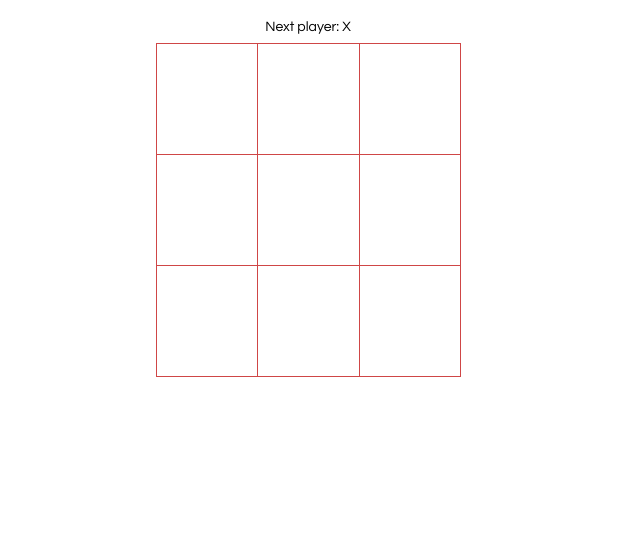
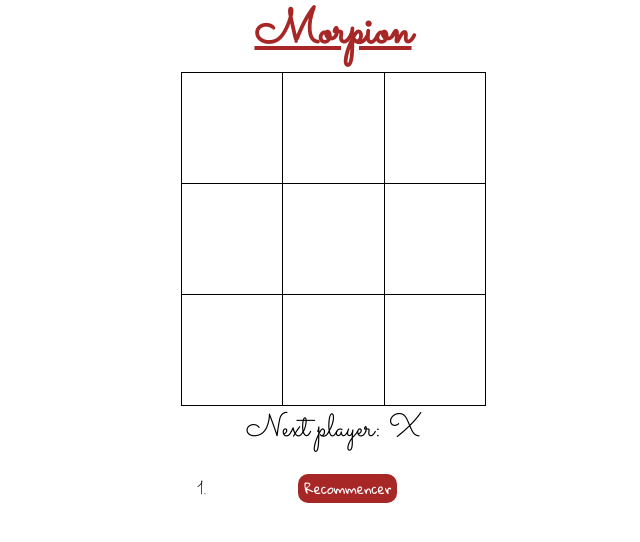
Before and after one commit to Smek-one/TicTacToe, a React app: page / in a window 1280 px wide. Shown: the whole page, without its empty margins (307-947 px from the left). Built offline with nearby package versions, Linux system fonts and the light colour scheme.

Commit message:
finished

```diff
--- a/package.json
+++ b/package.json
@@ -1,7 +1,8 @@
 {
   "name": "tic-tac-toe",
   "version": "0.1.0",
-  "private": true,
+  "private": false,
+  "author":"Bertrand Bovet",
   "dependencies": {
     "@testing-library/jest-dom": "^5.16.3",
     "@testing-library/react": "^12.1.4",
--- a/public/index.html
+++ b/public/index.html
@@ -24,9 +24,11 @@
       work correctly both with client-side routing and a non-root public URL.
       Learn how to configure a non-root public URL by running `npm run build`.
     -->
-    <title>React App</title>
+    <title>Morpion !</title>
   </head>
   <body>
+        <h1>Morpion</h1>
+
     <noscript>You need to enable JavaScript to run this app.</noscript>
     <div id="root"></div>
     <!--
--- a/src/index.css
+++ b/src/index.css
@@ -1,13 +1,23 @@
+@import url('https://fonts.googleapis.com/css2?family=Sacramento&display=swap');
+@import url('https://fonts.googleapis.com/css2?family=Gloria+Hallelujah&display=swap');
+
 body {
-    font: 14px "Century Gothic", Futura, sans-serif;
-    margin: 20px;
+    font-family: 'Sacramento', cursive;
+  }
+
+  h1{
+    font-size: 3rem;
+    text-align: center;
+    text-decoration: underline;
+    margin-bottom: 5px;
+    margin-top: -10px;
+    color: rgb(167, 38, 38);
   }
 .game-board{
     margin: auto;
+    font-size: 2rem;
 }
-.status{
-    text-align: center;
-}
+
   ol, ul {
     padding-left: 30px;
   }
@@ -18,13 +28,10 @@ body {
     display: table;
   }
 
-  .status {
-    margin-bottom: 10px;
-  }
-
   .square {
+    font-family: 'Gloria Hallelujah', cursive;
     background: #fff;
-    border: 1px solid rgb(207, 70, 70);
+    border: 1px solid rgb(0, 0, 0);
     float: left;
     font-size: 24px;
     font-weight: bold;
@@ -35,6 +42,7 @@ body {
     padding: 0;
     text-align: center;
     width: 8vw;
+    color: rgb(167, 38, 38);
   }
 
   .square:focus {
@@ -42,14 +50,33 @@ body {
   }
 
   .kbd-navigation .square:focus {
-    background: #ddd;
+    background: rgb(157, 35, 35);
   }
 
   .game {
     display: flex;
     flex-direction: row;
+    justify-content: center;
   }
 
   .game-info {
-    margin-left: 20px;
-  }
+    font-size: 2rem;
+    text-align: center;
+    margin: auto;
+}
+
+ol{
+  font-size: 1.2rem;
+
+}
+
+
+
+.buttons{
+  border: none;
+  border-radius: 10px;
+  font-family: 'Gloria Hallelujah', cursive;
+  margin: 2px auto;
+  background: rgb(167, 38, 38);
+  color: #fff;
+}
--- a/src/index.js
+++ b/src/index.js
@@ -1,28 +1,28 @@
-import React from 'react';
-import ReactDOM from 'react-dom';
-import './index.css';
+import React from "react";
+import ReactDOM from "react-dom";
+import "./index.css";
 
-class Square extends React.Component {
-    render() {
+function Square(props) {
   return (
-        <button className="square">
-          {/* TODO */}
+    <button className="square" onClick={props.onClick}>
+      {props.value}
     </button>
   );
-    }
 }
 
 class Board extends React.Component {
   renderSquare(i) {
-      return <Square />;
+    return (
+      <Square
+        value={this.props.squares[i]}
+        onClick={() => this.props.onClick(i)}
+      />
+    );
   }
 
   render() {
-      const status = 'Next player: X';
-
     return (
       <div>
-          <div className="status">{status}</div>
         <div className="board-row">
           {this.renderSquare(0)}
           {this.renderSquare(1)}
@@ -44,15 +44,79 @@ class Square extends React.Component {
 }
 
 class Game extends React.Component {
+  constructor(props) {
+    super(props);
+    this.state = {
+      history: [
+        {
+          squares: Array(9).fill(null),
+        },
+      ],
+      stepNumber: 0,
+      xIsNext: true,
+    };
+  }
+
+  handleClick(i) {
+    const history = this.state.history.slice(0, this.state.stepNumber + 1);
+    const current = history[history.length - 1];
+    const squares = current.squares.slice();
+    if (calculateWinner(squares) || squares[i]) {
+      return;
+    }
+    squares[i] = this.state.xIsNext ? "X" : "O";
+    this.setState({
+      history: history.concat([
+        {
+          squares: squares,
+        },
+      ]),
+      stepNumber: history.length,
+      xIsNext: !this.state.xIsNext,
+    });
+  }
+
+  jumpTo(step) {
+    this.setState({
+      stepNumber: step,
+      xIsNext: step % 2 === 0,
+    });
+  }
+
   render() {
+    const history = this.state.history;
+    const current = history[this.state.stepNumber];
+    const winner = calculateWinner(current.squares);
+
+    const moves = history.map((step, move) => {
+      const desc = move ? "Retourner au #" + move : "Recommencer";
+      return (
+        <li key={move}>
+          <button className="buttons" onClick={() => this.jumpTo(move)}>
+            {desc}
+          </button>
+        </li>
+      );
+    });
+
+    let status;
+    if (winner) {
+      status = "Winner: " + winner;
+    } else {
+      status = "Next player: " + (this.state.xIsNext ? "X" : "O");
+    }
+
     return (
       <div className="game">
         <div className="game-board">
-            <Board />
+          <Board
+            squares={current.squares}
+            onClick={(i) => this.handleClick(i)}
+          />
+          <div className="game-info">
+            <div>{status}</div>
+            <ol>{moves}</ol>
           </div>
-          <div className="game-info">
-            <div>{/* status */}</div>
-            <ol>{/* TODO */}</ol>
         </div>
       </div>
     );
@@ -61,7 +125,24 @@ class Square extends React.Component {
 
 // ========================================
 
-  ReactDOM.render(
-    <Game />,
-    document.getElementById('root')
-  );
+ReactDOM.render(<Game />, document.getElementById("root"));
+
+function calculateWinner(squares) {
+  const lines = [
+    [0, 1, 2],
+    [3, 4, 5],
+    [6, 7, 8],
+    [0, 3, 6],
+    [1, 4, 7],
+    [2, 5, 8],
+    [0, 4, 8],
+    [2, 4, 6],
+  ];
+  for (let i = 0; i < lines.length; i++) {
+    const [a, b, c] = lines[i];
+    if (squares[a] && squares[a] === squares[b] && squares[a] === squares[c]) {
+      return squares[a];
+    }
+  }
+  return null;
+}
```
Also changed, not shown: public/logo192.png (deleted), public/logo512.png (deleted). Lines whose indentation alone changed are shown as unchanged.
